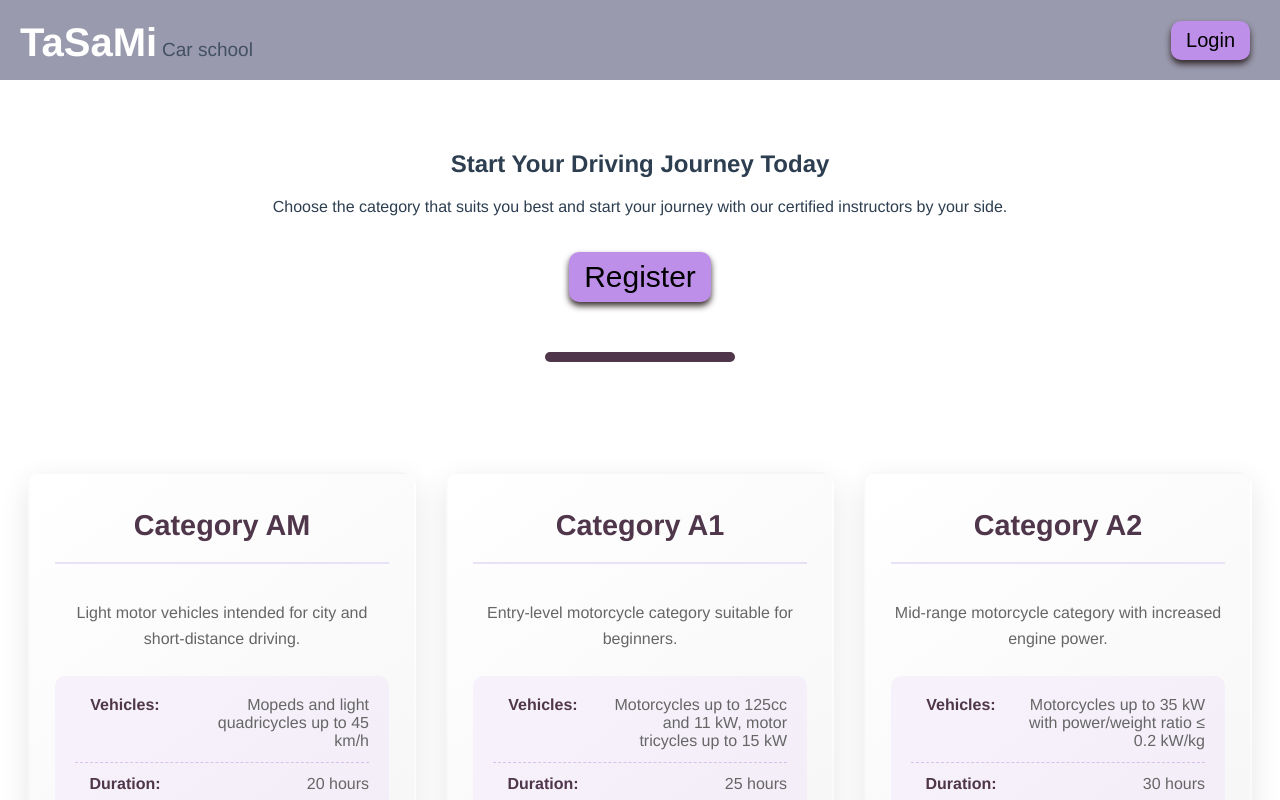
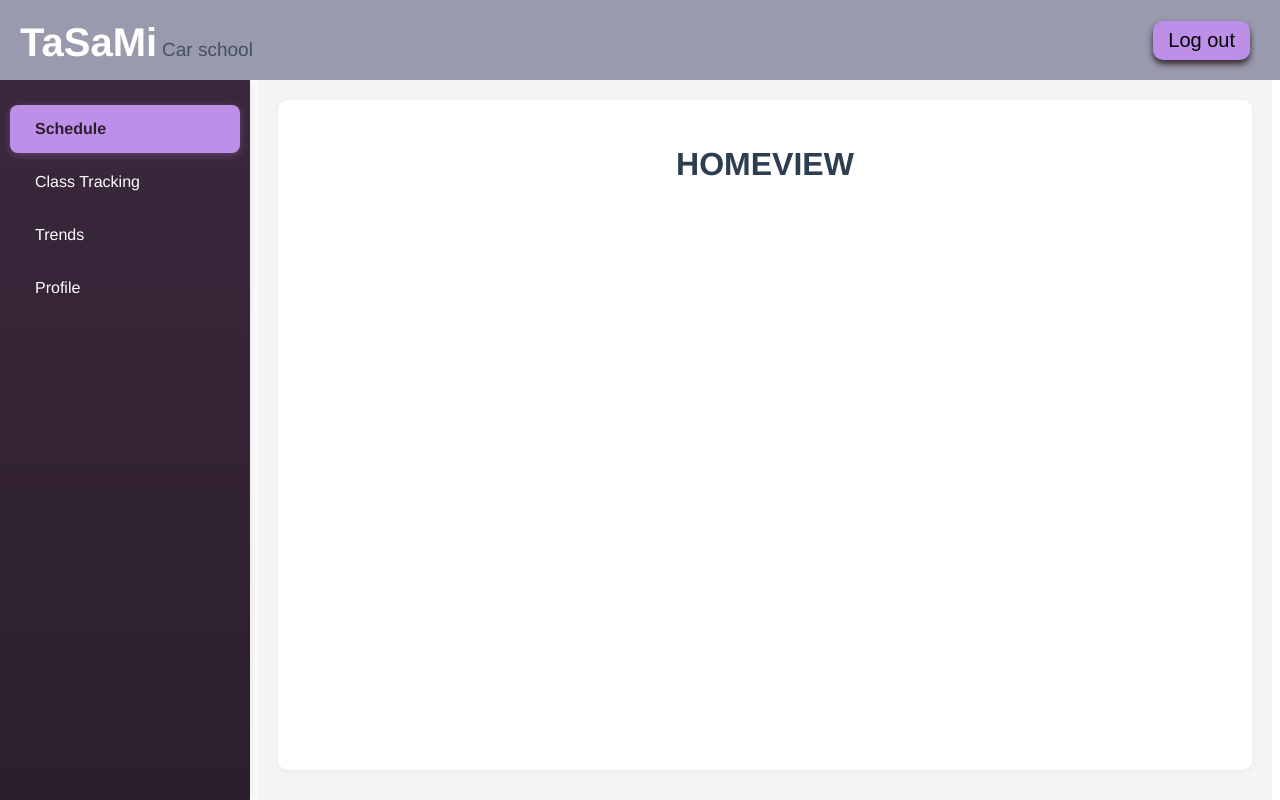
Before and after one commit to alim344/IIS-front, a Vue app in the folder autoskola-front/: page / in a window 1280 px wide. Shown: the top 800 px of the page. Built offline with nearby package versions, Linux system fonts and the light colour scheme.

Commit message:
Adding sidebar in instructor home view

```diff
--- /dev/null
+++ b/autoskola-front/src/components/InstructorComponents/ClassTrackingComponent.vue
@@ -0,0 +1,3 @@
+<template>
+    <h1>CLASSTRACKING</h1>
+</template>
--- /dev/null
+++ b/autoskola-front/src/components/InstructorComponents/HomeScheduleComponent.vue
@@ -0,0 +1,3 @@
+<template>
+    <h1>HOMEVIEW</h1>
+</template>
--- /dev/null
+++ b/autoskola-front/src/components/InstructorComponents/InstructorProfileComponent.vue
@@ -0,0 +1,3 @@
+<template>
+    <h1>PROFILE</h1>
+</template>
--- /dev/null
+++ b/autoskola-front/src/components/InstructorComponents/InstructorTrendsComponent.vue
@@ -0,0 +1,3 @@
+ <template>
+    <h1>TRENDS</h1>
+</template>
--- a/autoskola-front/src/view/HomeView/InstructorHomeView.vue
+++ b/autoskola-front/src/view/HomeView/InstructorHomeView.vue
@@ -6,32 +6,88 @@
                 <span class = "small_logo">Car school</span>
             </div>
             <div class = "authbuttons">
-
                 <button class = "log button" @click="navigateToHomePage">Log out</button>
             </div>
         </header>
-        <div class="brisiteovo">
-            <h1>INSTRUCTOR</h1>
+
+        <div class="main-container">
+
+            <aside class="sidebar">
+
+                <nav class="sidebar-nav">
+                    <ul>
+                        <li
+                            v-for="tab in tabs"
+                            :key="tab.id"
+                            :class="{ 'active': activeComponent === tab.component }"
+                            @click="setActiveComponent(tab.component)"
+                        >
+
+                            <span class="nav-text">{{ tab.text }}</span>
+                        </li>
+                    </ul>
+                </nav>
+
+            </aside>
+
+            <!-- Main Content Area -->
+            <main class="content-area">
+                <div class="content-wrapper">
+                    <component :is="activeComponent" />
+                </div>
+            </main>
         </div>
     </div>
 </template>
 
 <script>
+import HomeScheduleComponent from '@/components/InstructorComponents/HomeScheduleComponent.vue';
+import ClassTrackingComponent from '@/components/InstructorComponents/ClassTrackingComponent.vue';
+import InstructorTrendsComponent from '@/components/InstructorComponents/InstructorTrendsComponent.vue';
+import InstructorProfileComponent from '@/components/InstructorComponents/InstructorProfileComponent.vue';
 
 export default {
-    methods:{
-        navigateToHomePage(){
+    name: 'InstructorDashboard',
+
+    components: {
+        HomeScheduleComponent,
+        ClassTrackingComponent,
+        InstructorTrendsComponent,
+        InstructorProfileComponent,
+    },
+
+    data() {
+        return {
+            activeComponent: 'HomeScheduleComponent',
+            tabs: [
+                { id: 1, text: 'Schedule', component: 'HomeScheduleComponent' },
+                { id: 2, text: 'Class Tracking', component: 'ClassTrackingComponent' },
+                { id: 3, text: 'Trends', component: 'InstructorTrendsComponent'},
+                { id: 4, text: 'Profile', component: 'InstructorProfileComponent' },
+            ]
+        };
+    },
+
+
+
+    methods: {
+        navigateToHomePage() {
             localStorage.removeItem('token');
             localStorage.removeItem('role');
+            this.$router.push('/');
+        },
 
-            this.$router.push('/');
+        setActiveComponent(component) {
+            this.activeComponent = component;
         }
-    }
+    },
+
+
 }
 </script>
 
 <style scoped>
-.top{
+.top {
     display: flex;
     justify-content: space-between;
     align-content: center;
@@ -41,34 +97,33 @@ export default {
     position: fixed;
     top: 0;
     left: 0;
-  z-index: 10;
+    z-index: 20;
 }
 
-.logo{
-  margin:20px;
-
+.logo {
+    margin: 20px;
 }
 
-.big_logo{
+.big_logo {
     font-size: 40px;
     font-weight: 700;
     color: white;
 }
 
-.small_logo{
+.small_logo {
     font-size: 19px;
     opacity: 0.8;
     margin-left: 5px;
 }
 
-.authbuttons{
-  margin:10px;
+.authbuttons {
+    margin: 10px;
     align-content: center;
     padding: 10px;
     justify-content: space-between;
 }
 
-.button{
+.button {
     border: 2px;
     padding: 8px 15px;
     margin: 0 10px;
@@ -76,24 +131,139 @@ export default {
     cursor: pointer;
 }
 
-.log{
-  border-color:rgb(58, 40, 60);
+.log {
+    border-color: rgb(58, 40, 60);
     box-shadow: 0 4px 6px rgba(39, 27, 27, 0.9);
     font-size: 20px;
     background-color: rgb(190, 143, 233);
     transition: transform 0.8s cubic-bezier(0.34, 1.56, 0.64, 1);
 }
 
-
-.log:hover{
+.log:hover {
     color: #484264;
     background-color: #342b56;
-  color:#fef9fb;
+    color: #fef9fb;
     transform: scale(1.1);
-  box-shadow: 0 0 20px rgba(199, 147, 221, 0.8); /* Blue glow */
+    box-shadow: 0 0 20px rgba(199, 147, 221, 0.8);
 }
 
-.brisiteovo{
-    margin-top: 150px;
+/* Main container for sidebar and content */
+.main-container {
+    display: flex;
+    min-height: calc(100vh - 80px);
+    margin-top: 80px; /* Height of the fixed header */
 }
+
+/* Sidebar styles */
+.sidebar {
+    width: 250px;
+    background: linear-gradient(180deg, #3a283c 0%, #2c1f2d 100%);
+    color: white;
+    position: fixed;
+    height: calc(100vh - 80px);
+    left: 0;
+    top: 80px;
+    z-index: 10;
+    display: flex;
+    flex-direction: column;
+    box-shadow: 2px 0 10px rgba(0, 0, 0, 0.1);
+    overflow-y: auto;
+}
+
+.sidebar-header {
+    padding: 25px 20px;
+    border-bottom: 1px solid rgba(255, 255, 255, 0.1);
+    text-align: center;
+}
+
+.sidebar-header h2 {
+    font-size: 1.2rem;
+    font-weight: 600;
+    margin: 0;
+    color: #e6e6e6;
+}
+
+.sidebar-nav {
+    flex: 1;
+    padding: 20px 0;
+}
+
+.sidebar-nav ul {
+    list-style: none;
+    padding: 0;
+    margin: 0;
+}
+
+.sidebar-nav li {
+    padding: 15px 25px;
+    cursor: pointer;
+    transition: all 0.3s ease;
+    display: flex;
+    align-items: center;
+    margin: 5px 10px;
+    border-radius: 8px;
+}
+
+.sidebar-nav li:hover {
+    background-color: rgba(190, 143, 233, 0.2);
+    transform: translateX(5px);
+}
+
+.sidebar-nav li.active {
+    background-color: rgb(190, 143, 233);
+    color: #2c1f2d;
+    font-weight: 600;
+    box-shadow: 0 2px 8px rgba(190, 143, 233, 0.3);
+}
+
+.nav-icon {
+    font-size: 1.2rem;
+    margin-right: 15px;
+    width: 24px;
+    text-align: center;
+}
+
+.nav-text {
+    font-size: 1rem;
+}
+
+.sidebar-footer {
+    padding: 20px;
+    border-top: 1px solid rgba(255, 255, 255, 0.1);
+    text-align: center;
+    font-size: 0.9rem;
+    color: rgba(255, 255, 255, 0.7);
+}
+
+/* Main content area */
+.content-area {
+    flex: 1;
+    margin-left: 250px; /* Width of sidebar */
+    padding: 20px;
+    background-color: #f5f5f7;
+    min-height: calc(100vh - 80px);
+}
+
+.content-header {
+    background-color: white;
+    padding: 20px;
+    border-radius: 10px;
+    margin-bottom: 20px;
+    box-shadow: 0 2px 10px rgba(0, 0, 0, 0.05);
+}
+
+.content-header h1 {
+    margin: 0;
+    color: #3a283c;
+    font-size: 1.8rem;
+}
+
+.content-wrapper {
+    background-color: white;
+    padding: 25px;
+    border-radius: 10px;
+    min-height: calc(100vh - 180px);
+    box-shadow: 0 2px 10px rgba(0, 0, 0, 0.05);
+}
+
 </style>
```
Also changed, not shown: autoskola-front/src/router/index.js (+11 -3 lines). Lines whose indentation alone changed are shown as unchanged.
